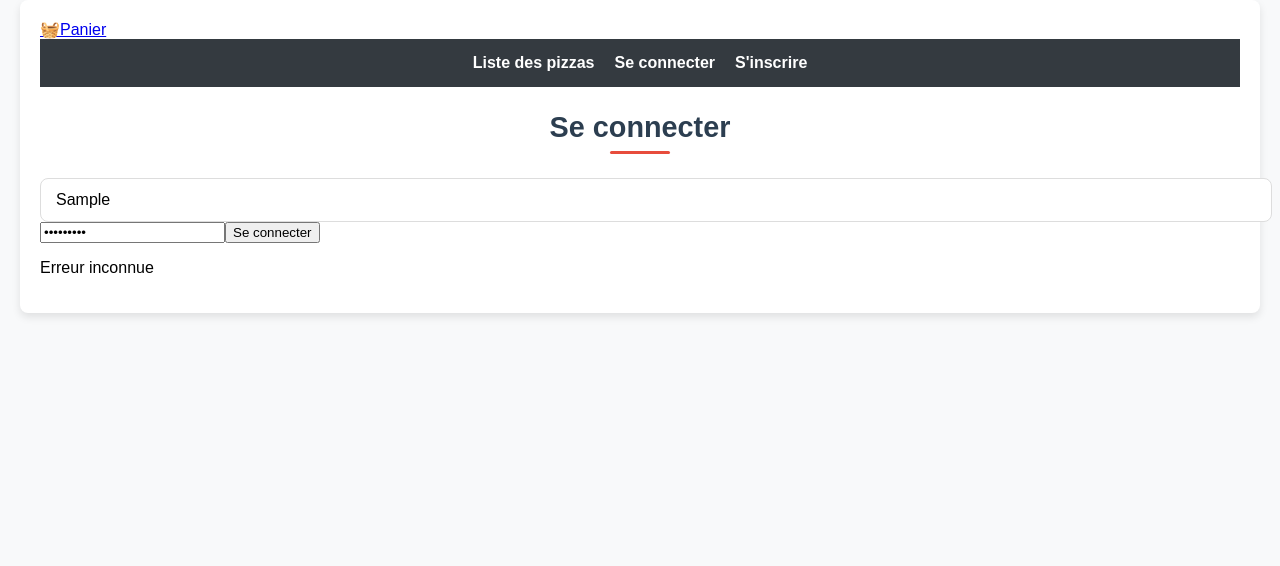
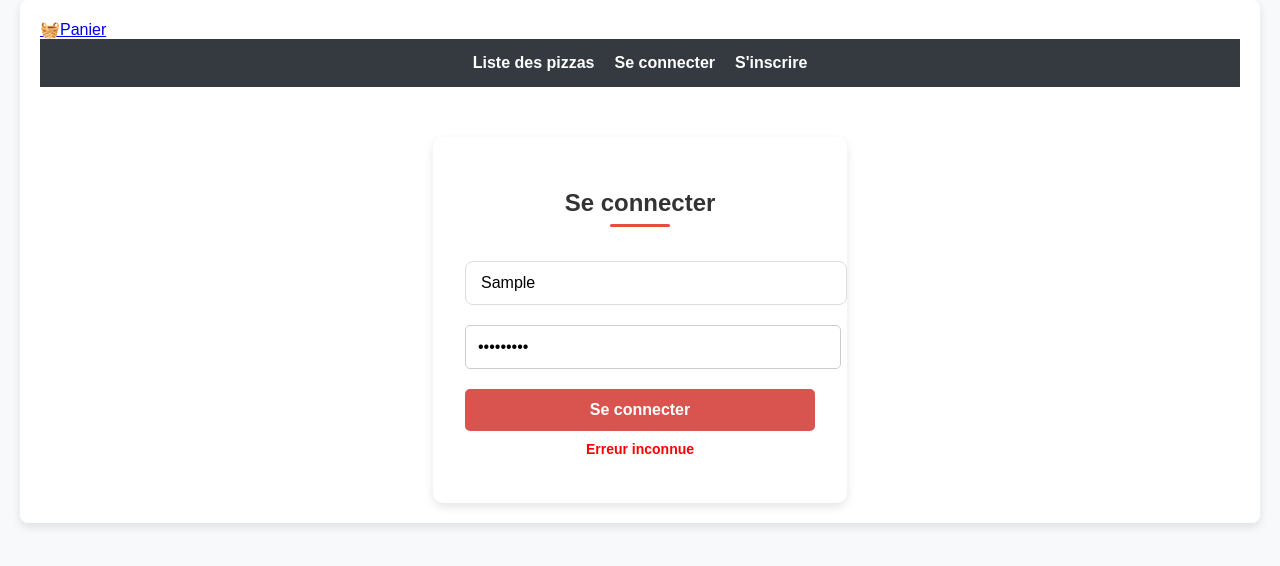
Before and after one commit to SullyMLT/ProjetGestionPizza, a React (Create React App) app in the folder front/pizza/: page /login in a window 1280 px wide. Both pictures are taken after typing "Sample", "Sample123" into the empty fields and a click on the button "Se connecter". Shown: the top 566 px of the page. Built offline with nearby package versions, Linux system fonts and the light colour scheme; no server answers.

Commit message:
add some css

```diff
--- a/front/pizza/src/App.css
+++ b/front/pizza/src/App.css
@@ -168,7 +168,7 @@ nav a:hover {
 }
 
 .add-pizza-form h2 {
-  color: #d9534f;
+  color: #343a40;
   margin-bottom: 20px;
 }
 
--- a/front/pizza/src/components/Login.js
+++ b/front/pizza/src/components/Login.js
@@ -1,12 +1,14 @@
 import React, { useState } from 'react';
 import axios from 'axios';
 import { useNavigate } from 'react-router-dom';
+
+import "./css/Login.css";
 
 function Login() {
   const [username, setUsername] = useState('');
   const [password, setPassword] = useState('');
   const [errorMessage, setErrorMessage] = useState('');
-  const [token, setToken] = useState(localStorage.getItem('token') || ''); // Récupérer le token depuis le localStorage
+  const [token, setToken] = useState(localStorage.getItem('token') || ''); // récupère le token depuis le localStorage
   const navigate = useNavigate();
 
   const handleSubmit = async (e) => {
@@ -21,7 +23,6 @@ function Login() {
       setToken(response.data.token);
       setErrorMessage('');
 
-
       navigate('/');
       window.location.reload();
 
@@ -31,24 +32,26 @@ function Login() {
   };
 
   return (
-    <div>
-      <h2>Se connecter</h2>
-      <form onSubmit={handleSubmit}>
+    <div className="login-container">
+      <h2 className="login-title">Se connecter</h2>
+      <form className="login-form" onSubmit={handleSubmit}>
         <input
           type="text"
+          className="login-input"
           placeholder="Nom d'utilisateur"
           value={username}
           onChange={(e) => setUsername(e.target.value)}
         />
         <input
           type="password"
+          className="login-input"
           placeholder="Mot de passe"
           value={password}
           onChange={(e) => setPassword(e.target.value)}
         />
-        <button type="submit">Se connecter</button>
+        <button type="submit" className="login-button">Se connecter</button>
       </form>
-      {errorMessage && <p>{errorMessage}</p>}
+      {errorMessage && <p className="login-error">{errorMessage}</p>}
     </div>
   );
 }
--- a/front/pizza/src/components/Register.js
+++ b/front/pizza/src/components/Register.js
@@ -1,50 +1,51 @@
 import React, { useState } from 'react';
 import axios from 'axios';
-import { useNavigate } from 'react-router-dom'; // Import useNavigate from React Router
+import { useNavigate } from 'react-router-dom';
+
+import "./css/Login.css";
 
 function Register() {
   const [username, setUsername] = useState('');
   const [password, setPassword] = useState('');
   const [errorMessage, setErrorMessage] = useState('');
-  const navigate = useNavigate(); // Initialize useNavigate
+  const navigate = useNavigate();
 
   const handleSubmit = async (e) => {
     e.preventDefault();
 
     try {
-
       await axios.post('http://localhost:3100/auth/register', { username, password });
       setErrorMessage('');
       alert('Inscription réussie ! Vous pouvez maintenant vous connecter.');
 
-
       navigate('/');
       window.location.reload();
-
     } catch (error) {
       setErrorMessage("Erreur lors de l'inscription");
     }
   };
 
   return (
-    <div>
-      <h2>S'inscrire</h2>
-      <form onSubmit={handleSubmit}>
+    <div className="register-container">
+      <h2 className="register-title">S'inscrire</h2>
+      <form className="register-form" onSubmit={handleSubmit}>
         <input
           type="text"
+          className="register-input"
           placeholder="Nom d'utilisateur"
           value={username}
           onChange={(e) => setUsername(e.target.value)}
         />
         <input
           type="password"
+          className="register-input"
           placeholder="Mot de passe"
           value={password}
           onChange={(e) => setPassword(e.target.value)}
         />
-        <button type="submit">S'inscrire</button>
+        <button type="submit" className="register-button">S'inscrire</button>
       </form>
-      {errorMessage && <p>{errorMessage}</p>}
+      {errorMessage && <p className="register-error">{errorMessage}</p>}
     </div>
   );
 }
--- a/front/pizza/src/components/css/AddPizza.css
+++ b/front/pizza/src/components/css/AddPizza.css
@@ -9,7 +9,7 @@
 
   h2 {
     text-align: center;
-    color: #2c3e50;
+    color: #343a40;
     margin-bottom: 1.5rem;
     font-size: 1.8rem;
     position: relative;
@@ -36,7 +36,7 @@
   }
 
   .add-pizza-form h2 {
-    color: #2c3e50; /* Noir pour les titres */
+    color: #2c3e50;
   }
 
   .form-group {
--- a/front/pizza/src/components/css/IngredientList.css
+++ b/front/pizza/src/components/css/IngredientList.css
@@ -13,7 +13,7 @@
   }
 
   .ingredient-list-title {
-    color: #d9534f;
+    color: #343a40;
     margin-bottom: 20px;
     font-size: 24px;
     font-weight: bold;
--- /dev/null
+++ b/front/pizza/src/components/css/Login.css
@@ -0,0 +1,63 @@
+.login-container, .register-container {
+    background: white;
+    padding: 2rem;
+    border-radius: 10px;
+    box-shadow: 0 4px 10px rgba(0, 0, 0, 0.1);
+    text-align: center;
+    width: 350px;
+    margin: auto;
+    margin-top: 50px;
+  }
+
+  .login-title, .register-title {
+    margin-bottom: 1.5rem;
+    color: #333;
+    font-size: 24px;
+    font-weight: bold;
+  }
+
+  .login-form, .register-form {
+    display: flex;
+    flex-direction: column;
+  }
+
+  .login-input, .register-input {
+    width: 100%;
+    padding: 12px;
+    margin: 10px 0;
+    border: 1px solid #ccc;
+    border-radius: 5px;
+    font-size: 16px;
+    transition: all 0.3s ease-in-out;
+  }
+
+  .login-input:focus, .register-input:focus {
+    border-color: #007bff;
+    box-shadow: 0 0 5px rgba(0, 123, 255, 0.5);
+    outline: none;
+  }
+
+  .login-button, .register-button {
+    width: 100%;
+    padding: 12px;
+    background-color: #d9534f;
+    border: none;
+    color: white;
+    font-size: 16px;
+    font-weight: bold;
+    border-radius: 5px;
+    cursor: pointer;
+    transition: background 0.3s ease;
+    margin-top: 10px;
+  }
+
+  .login-button:hover, .register-button:hover {
+    background-color: #c0392b;
+  }
+
+  .login-error, .register-error {
+    color: red;
+    margin-top: 10px;
+    font-size: 14px;
+    font-weight: bold;
+  }
```
